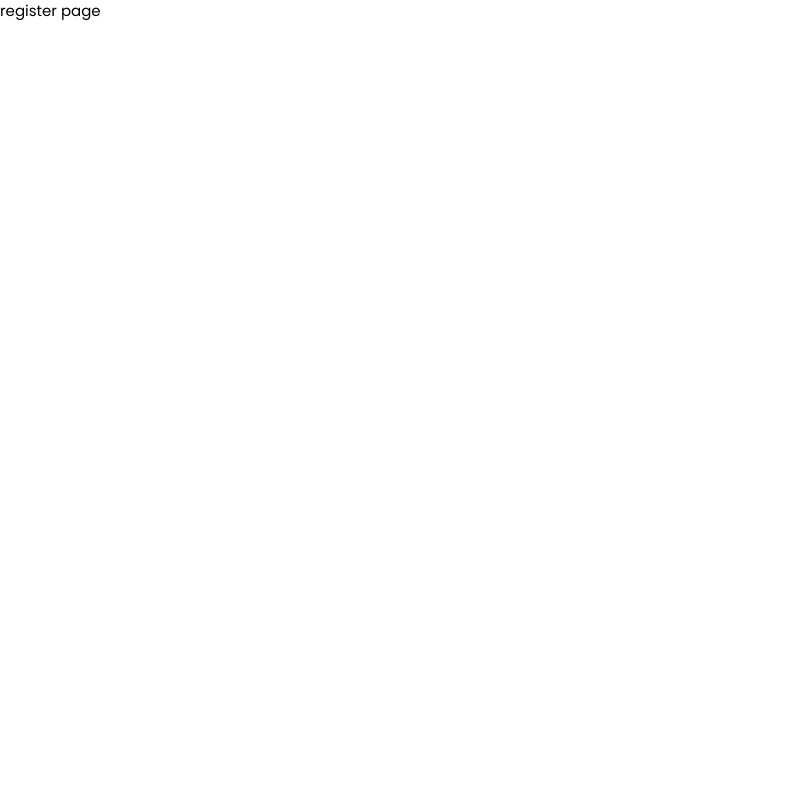
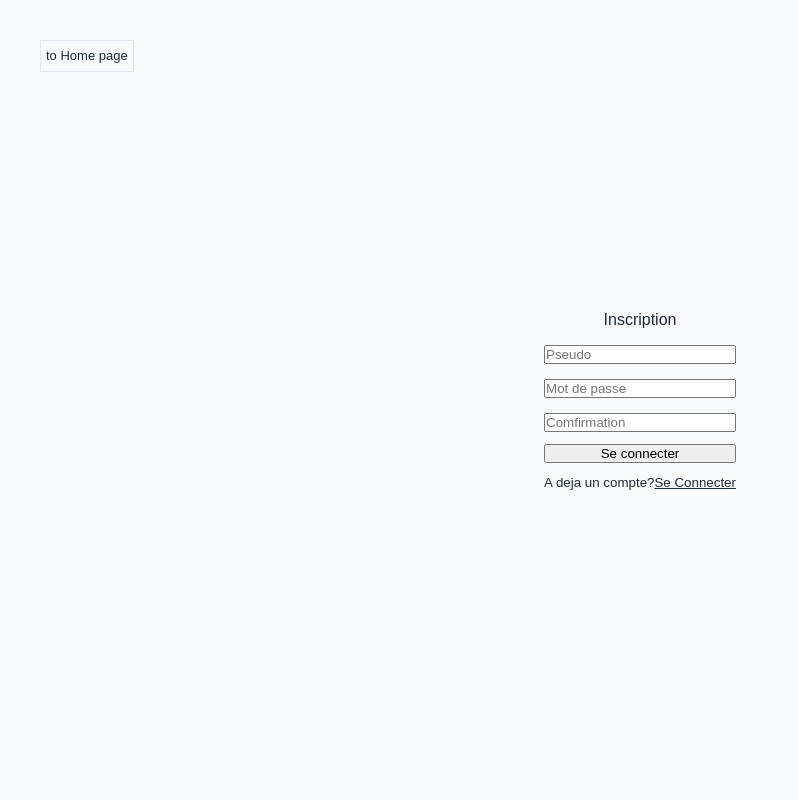
Before and after one commit to Placide0007/fst_exchange, a Django app: page /accounts/register/ in a window 1280 px wide. Before the commit the part shown is almost empty. Shown: the whole page, without its empty margins (0-798 px from the left). Run offline with Django 5.2, Linux system fonts and the light colour scheme.

Commit message:
feat:mise en place des pages d'authentification

```diff
--- a/accounts/static/accounts/css/auth.css
+++ b/accounts/static/accounts/css/auth.css
@@ -0,0 +1,45 @@
+.form-container {
+    min-height: 100vh;
+    display: flex;
+    justify-content: center;
+    align-items: center;
+    overflow: hidden;
+}
+
+div.form-container form{
+    display: flex;
+    flex-direction: column;
+    gap: 10px;
+}
+
+div.form-container form input{
+    width: 100%;
+}
+
+div.form-container form p.title{
+    text-align: center;
+}
+
+div.alternativ-link{
+    display: flex;
+    justify-content: space-between;
+    align-items: center;
+    font-size: smaller;
+}
+
+div.alternativ-link a{
+   text-decoration: underline;
+}
+
+div.auth-big-container{
+    position: relative;
+}
+
+a.to-home{
+    position:absolute;
+    top: 40px;
+    left: 40px;
+    font-size: small;
+    border: 1px solid var(--color-border);
+    padding: 5px;
+}
--- a/accounts/templates/accounts/register.html
+++ b/accounts/templates/accounts/register.html
@@ -11,5 +11,26 @@
 {% endblock title %}
 
 {% block content %}
-    <p>register page</p>
+  <div class="auth-big-container" >
+    <a class="to-home" href="{% url 'home' %}">to Home page</a>
+    <div class="form-container">
+        <form action="" method="post">
+            <p class="title" >Inscription</p>
+            <div>
+                <input type="text" placeholder="Pseudo" name="username">
+            </div>
+            <div>
+                <input type="password" name="password" placeholder="Mot de passe">
+            </div>
+            <div>
+                <input type="password" name="password" placeholder="Comfirmation">
+            </div>
+            <button>Se connecter</button>
+            <div class="alternativ-link">
+                <p>A deja un compte?</p>
+                <a href="{% url 'login' %}">Se Connecter</a>
+            </div>
+        </form>
+    </div>
+  </div>
 {% endblock %}
--- a/core/templates/core/home.html
+++ b/core/templates/core/home.html
@@ -3,7 +3,7 @@
 {% load static %}
 
 {% block css %}
-    <link rel="stylesheet" href="{% static 'accounts/css/home.css' %}">
+    <link rel="stylesheet" href="{% static 'core/css/home.css' %}">
 {% endblock css %}
 
 {% block title %}
--- a/static/css/app.css
+++ b/static/css/app.css
@@ -1,16 +1,49 @@
 @font-face {
-    font-family: "Poppins";
-    src: url("../fonts/Poppins/Poppins-Regular.ttf") format("truetype");
+    font-family: "Instrument Sans";
+    src: url("../fonts/instrument_sans/InstrumentSans-Medium.ttf");
+    font-weight: 400;
 }
 
-@font-face {
-    font-family: "Poppins";
-    src: url("../fonts/Poppins/Poppins-Bold.ttf") format("truetype");
-    font-weight: 700;
-}
+
 
 :root {
-    --font-main: "Poppins", sans-serif;
+    /* Police */
+    --font-main: "InstrumentSans", sans-serif;
+
+    /* Couleurs principales */
+    --color-primary: #2563eb;
+    --color-primary-hover: #1d4ed8;
+    --color-primary-light: #dbeafe;
+
+    /* Background */
+    --color-background: #f8fafc;
+    --color-white: #ffffff;
+
+    /* Gris */
+    --color-gray-100: #f1f5f9;
+    --color-gray-200: #e2e8f0;
+    --color-gray-300: #cbd5e1;
+    --color-gray-500: #64748b;
+    --color-gray-700: #334155;
+    --color-gray-900: #0f172a;
+
+    /* Texte */
+    --color-text: #1e293b;
+    --color-text-light: #64748b;
+
+    /* Bordures */
+    --color-border: #e2e8f0;
+
+    /* Bordures arrondies */
+    --border-radius: 8px;
+    --border-radius-lg: 12px;
+
+    /* Ombres */
+    --shadow-sm: 0 1px 3px #0000001a;
+    --shadow-md: 0 4px 6px #0000001a;
+
+    /* Transition */
+    --transition: 0.2s ease;
 }
 
 * {
@@ -21,6 +54,12 @@
 
 body {
     font-family: var(--font-main);
-    font-size: 15px;
     line-height: 1.5;
+    background-color: var(--color-background);
+    color: var(--color-text);
 }
+
+a {
+    text-decoration: none;
+    color: inherit;
+}
--- a/templates/base_auth.html
+++ b/templates/base_auth.html
@@ -4,10 +4,10 @@
 <head>
     <meta charset="UTF-8">
     <meta name="viewport" content="width=device-width, initial-scale=1.0">
-    <link rel="stylesheet" href="{% static 'css/base_auth.css' %}">
+    <link rel="stylesheet" href="{% static 'accounts/css/auth.css' %}">
     <link rel="stylesheet" href="{% static 'css/app.css' %}">
-    <title>{% block title %}{% endblock %}</title>
     {% block css %}{% endblock css %}
+    <title>{% block title %}{% endblock title %}</title>
 </head>
 <body>
     <section class="content">
--- a/templates/includes/footer.html
+++ b/templates/includes/footer.html
@@ -1,3 +1,3 @@
 <footer>
-    <p>footer</p>
+    <p>Lorem ipsum dolor sit amet.</p>
 </footer>
```
Also changed, not shown: accounts/templates/accounts/login.html (+21 -1 lines), static/css/base.css (+0 -9 lines), templates/base.html (+7 -1 lines), templates/includes/header.html (+8 -1 lines).
